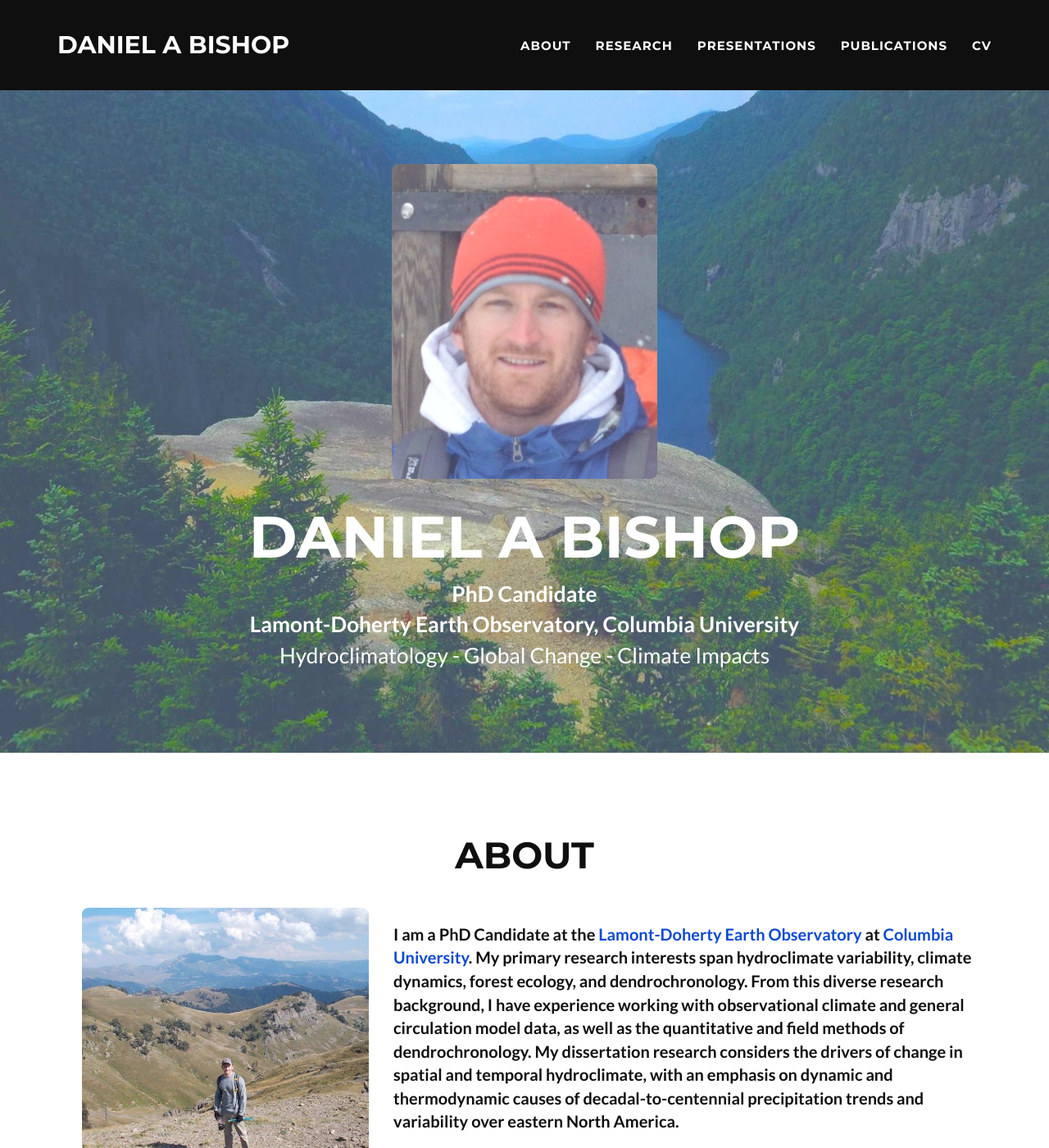
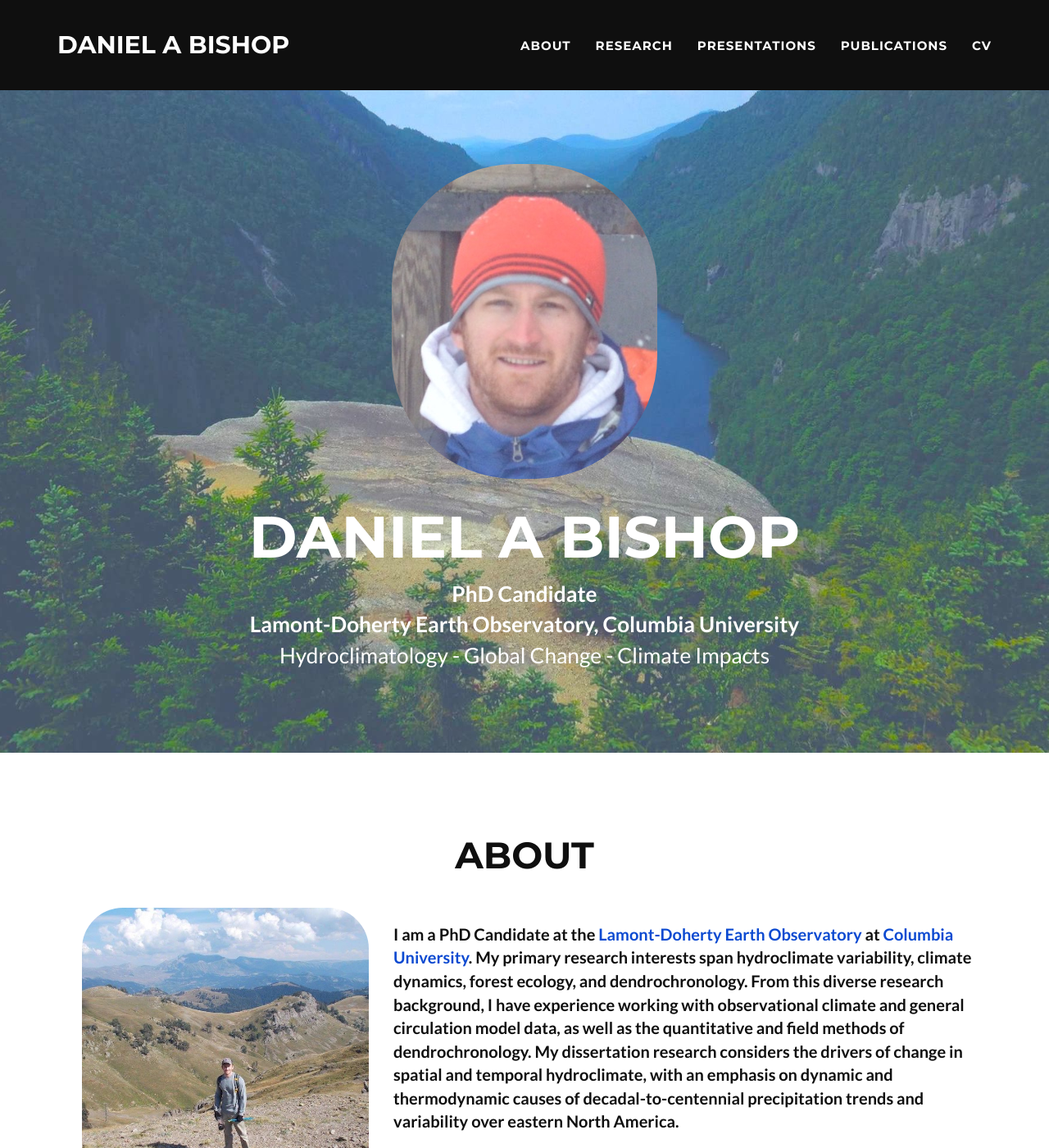
Before and after one commit to danielabishop/danielabishop.github.io, a Jekyll site: the page built from index.html, in a window 1280 px wide and 1400 px high. Shown: the whole window at 82% size. Built offline with Jekyll 4.4.1, drawn with Linux system fonts in a browser that asks for light colours; some web fonts are replaced; comment, search, counter and statistics services are not loaded.

Commit message:
Image blur

```diff
--- a/_includes/head.html
+++ b/_includes/head.html
@@ -32,10 +32,4 @@
         <script src="https://oss.maxcdn.com/libs/respond.js/1.4.2/respond.min.js"></script>
     <![endif]-->
 
-    <style>
-        img {
-            border-radius: 8px;
-        }
-    </style>
-
 </head>
--- a/_includes/header.html
+++ b/_includes/header.html
@@ -3,7 +3,7 @@
         <div class="container">
             <div class="row">
                 <div class="col-lg-12">
-                    <img class="img-responsive" src="img/profile.jpg" alt="">
+                    <img class="img-responsive" src="img/profile.jpg" alt="" style="border-radius:150px;">
                     <div class="intro-text">
                         <span class="name">{{ site.title }}</span>
                         <span class="skills">{{ site.skills }}</span>
--- a/_includes/portfolio_grid.html
+++ b/_includes/portfolio_grid.html
@@ -15,7 +15,7 @@
             <div class="container">
                 <div class="col-md-4">
                     <p><br></p>
-                    <img class="img-responsive" src="img/about1.jpg" alt=""><br>
+                    <img class="img-responsive" src="img/about1.jpg" alt="" style="border-radius:50px;"><br>
                 </div>
                 <div class="col-md-8">
                     <p><br><br><b>I am a PhD Candidate at the <a href="https://www.ldeo.columbia.edu">Lamont-Doherty Earth Observatory</a> at <a href="https://eesc.columbia.edu">Columbia University</a>. My primary
```
Also changed, not shown: 6 other files.
